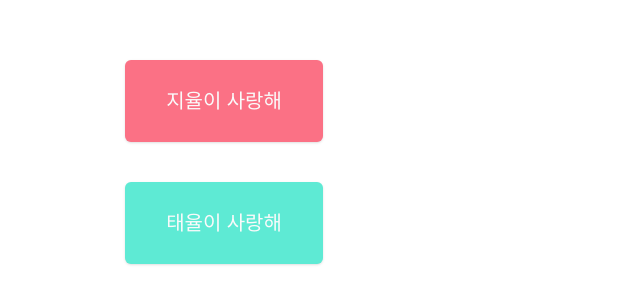
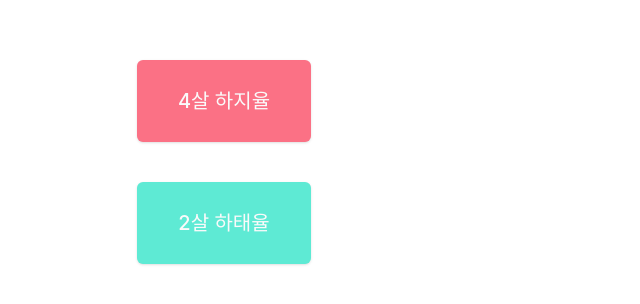
Before and after one commit to YoonJinJung/YoonJinJung.github.io, a React (Vite) app: page / in a window 1280 px wide. Shown: the part 238-542 px from the top of the page, without its empty margins (0-640 px from the left). Built offline with nearby package versions, Linux system fonts and the light colour scheme.

Commit message:
fix: 버튼 텍스트, 타이틀 수정

```diff
--- a/index.html
+++ b/index.html
@@ -7,7 +7,7 @@
       name="viewport"
       content="width=device-width, initial-scale=1.0, maximum-scale=1.0, user-scalable=no"
     />
-    <title>사랑이 넘치는 지율태율이네</title>
+    <title>지율이 태율이 키우기</title>
   </head>
   <body>
     <div id="root"></div>
--- a/src/pages/MainPage.tsx
+++ b/src/pages/MainPage.tsx
@@ -6,13 +6,13 @@ export default function MainPage() {
     <div className='min-h-screen max-w-md bg-background flex flex-col items-center justify-center'>
       <Link to='/jy'>
         <Button className='bg-rose-400 text-[20px] px-10 py-10 hover:bg-neutral-500 mb-10'>
-          지율이 사랑해
+          4살 하지율
         </Button>
       </Link>
 
       <Link to='/ty'>
         <Button className='bg-teal-300 text-[20px] px-10 py-10 hover:bg-neutral-500'>
-          태율이 사랑해
+          2살 하태율
         </Button>
       </Link>
     </div>
```
